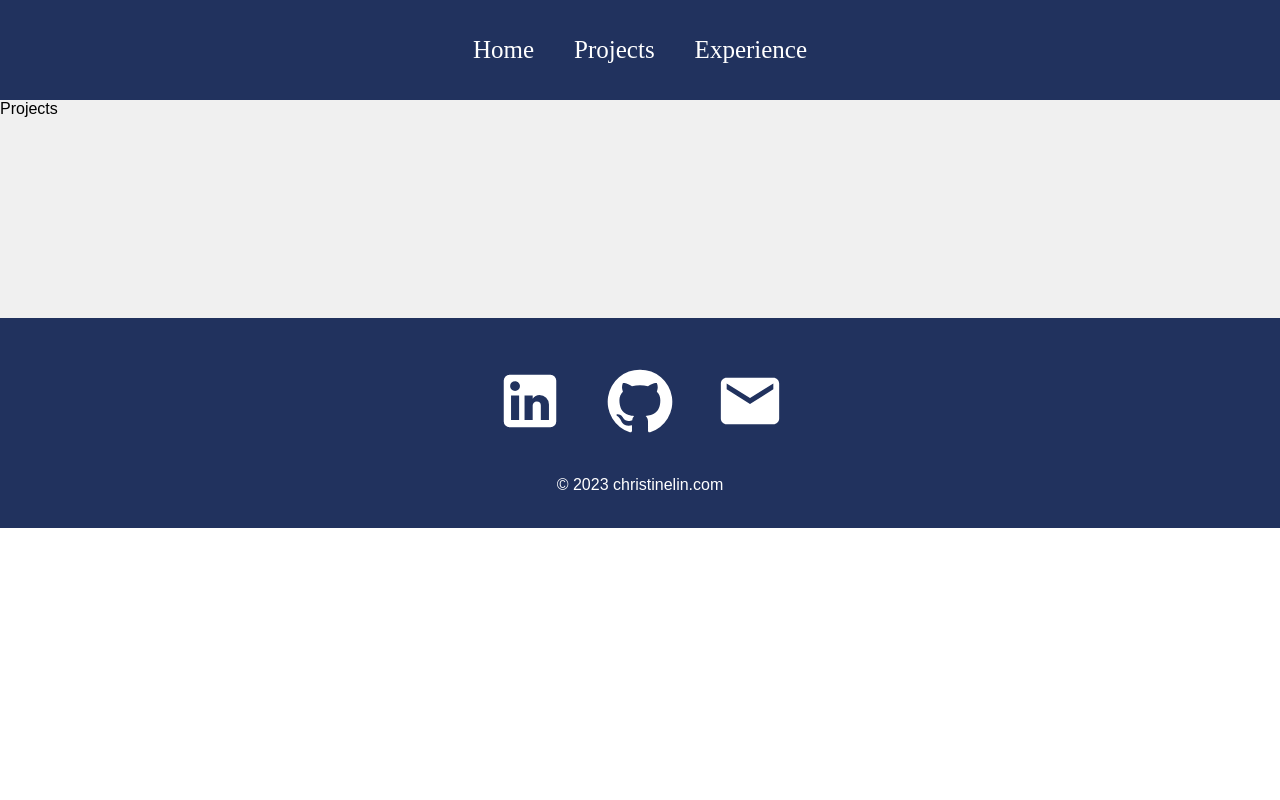
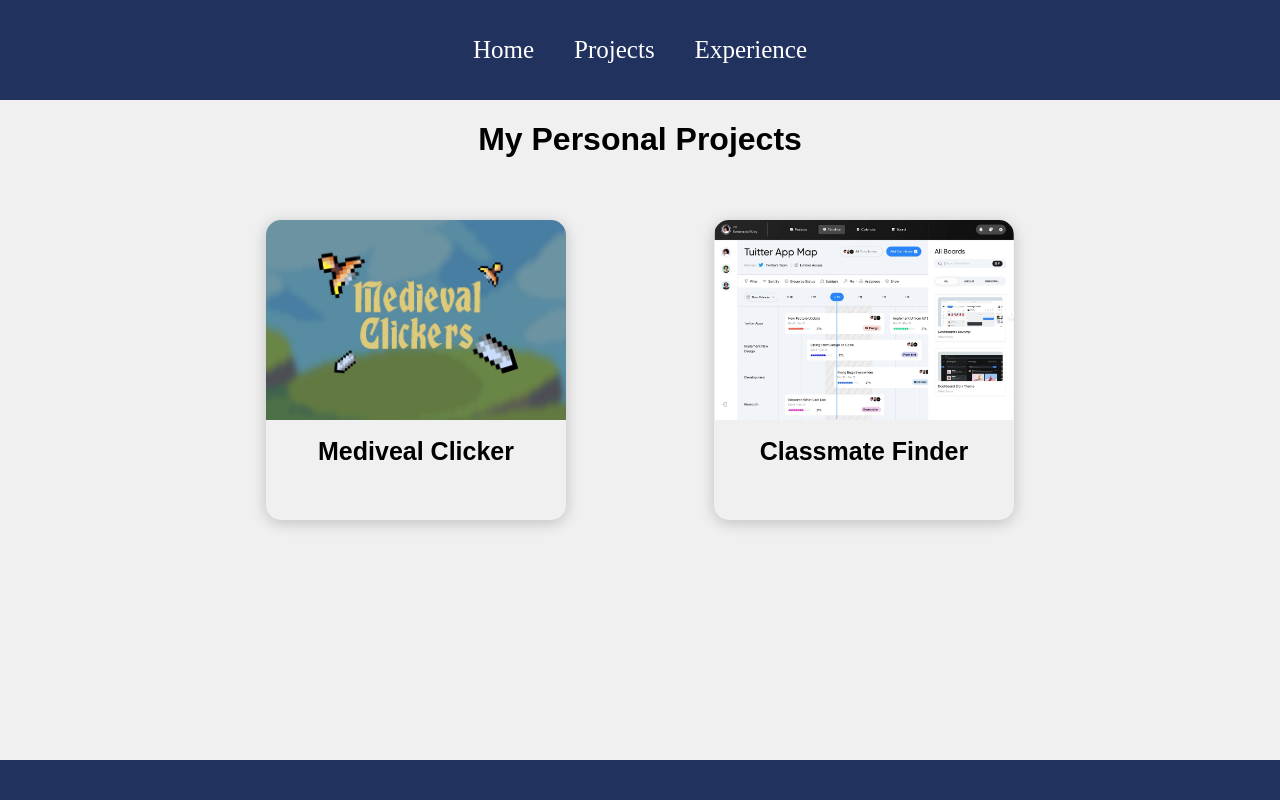
Before and after one commit to christinealin7771/WiCSE-Personal-Project, a React (Create React App) app: page /projects in a window 1280 px wide. Shown: the top 800 px of the page. Built offline with nearby package versions, Linux system fonts and the light colour scheme.

Commit message:
Added Projects Page and Project Display

```diff
--- a/src/App.js
+++ b/src/App.js
@@ -6,6 +6,7 @@
 import Experiences from './components/Pages/Experiences';
 import Projects from './components/Pages/Projects';
 import Footer from './components/Footer';
+import DisplayProject from './components/Pages/DisplayProject';
 
 function App() {
   return (
@@ -16,6 +17,7 @@
           <Route path="/" element={<Home/>}></Route>
           <Route path="/projects" element={<Projects/>}></Route>
           <Route path="/experience" element={<Experiences/>}></Route>
+          <Route path="/displayproject/:id" element={<DisplayProject/>}></Route>
         </Routes>
         <Footer/>
       </Router>
--- a/src/components/Navbar.js
+++ b/src/components/Navbar.js
@@ -6,6 +6,7 @@
 const Navbar = () => {
 
   return (
+
     <div className = "navbar">
         <div className = "links">
             <Link to="/">Home</Link>
--- /dev/null
+++ b/src/components/Pages/DisplayProject.css
@@ -0,0 +1,36 @@
+.project {
+    width: 100%;
+    height: calc(150vh - 100px);
+    display: flex;
+    justify-content: center;
+    align-items: center;
+    flex-direction: column;
+  }
+
+  .project h1 {
+    margin-top: 50px;
+    color: #3e497a;
+    font-size: 35px;
+  }
+  .project img {
+    width: 700px;
+    border-radius: 10px;
+  }
+
+  .project p {
+    font-size: 40px;
+    color: #3e497a;
+  }
+
+  .project svg {
+    font-size: 60px;
+    color: #3e497a;
+  }
+
+  .project .icons:hover {
+
+        color: black;
+        transition: 0.3s ease-in;
+        cursor: pointer;
+
+  }
--- /dev/null
+++ b/src/components/Pages/DisplayProject.js
@@ -0,0 +1,22 @@
+import React from 'react'
+import { useParams } from 'react-router-dom'
+import { ProjectList } from '../../data/ProjectList';
+import GitHubIcon from '@mui/icons-material/GitHub';
+import './DisplayProject.css'
+
+const DisplayProject = () => {
+    const {id} = useParams();
+    const project = ProjectList[id]
+    return (
+    <div className='project'>
+        <h1>{project.name}</h1>
+        <img src={project.image}/>
+        <p>
+            <b>Skills:</b> {project.skills}
+        </p>
+        <GitHubIcon className= "icons" onClick={() => window.open(project.github)}/>
+    </div>
+  )
+}
+
+export default DisplayProject
--- a/src/components/Pages/Experiences.js
+++ b/src/components/Pages/Experiences.js
@@ -10,7 +10,7 @@
 
 const Experiences = () => {
   return (
-    <div className="experience">
+    <div >
       <VerticalTimeline lineColor = "#3e497a">
         <VerticalTimelineElement
           className="vertical-timeline-element--education"
--- a/src/components/Pages/Home.js
+++ b/src/components/Pages/Home.js
@@ -32,7 +32,7 @@
           <li className="item">
             <h2>Coursework</h2>
             <span>Data Structures and Algorithms, Introduction to Computer Organization, Introduction to Software
-Engineering, Operating Systems, Introduction to Database</span>
+              Engineering, Operating Systems, Introduction to Database</span>
           </li>
         </ol>
       </div>
--- /dev/null
+++ b/src/components/Pages/ProjectItem.js
@@ -0,0 +1,15 @@
+import React from 'react'
+import { useNavigate } from 'react-router-dom'
+
+//props = paramter
+const ProjectItem = ({image, name, id}) => {
+    const navigate = useNavigate();
+  return (
+    <div className='projectItem' onClick={() => {navigate("/displayproject/" + id)}}>
+        <div style={{backgroundImage: `url(${image})`}} className='bgImage'/>
+        <h1>{name}</h1>
+    </div>
+  )
+}
+
+export default ProjectItem
--- /dev/null
+++ b/src/components/Pages/Projects.css
@@ -0,0 +1,75 @@
+.projects {
+    width: 100%;
+    height: auto;
+    display: flex;
+    justify-content: center;
+    align-items: center;
+    flex-direction: column;
+  }
+
+  /* .projects .projectTitle {
+    text-align: center;
+    color: #3e497a;
+    font-size: 60px;
+    font-weight: bolder;
+  } */
+
+  .projectList {
+    width: 70vw;
+    height: auto;
+    display: grid;
+    grid-template-columns: 1fr 1fr 1fr;
+    place-items: center;
+  }
+
+  /* MENU ITEM STYLING */
+
+  .projectItem {
+    border-radius: 15px;
+    width: 300px;
+    height: 300px;
+    margin: 40px;
+    box-shadow: 0px 3px 15px rgba(0, 0, 0, 0.2);
+    text-align: center;
+  }
+  .projectItem:hover {
+    box-shadow: 0px 3px 15px rgba(0, 0, 0, 0.5);
+    transition: 0.3s ease-in;
+    cursor: pointer;
+  }
+
+  .projectItem .bgImage {
+    border-top-left-radius: 15px;
+    border-top-right-radius: 15px;
+    width: 100%;
+    height: 200px;
+    background-position: center;
+    background-repeat: no-repeat;
+    background-size: cover;
+  }
+
+  .projectItem h1 {
+    font-size: 25px;
+  }
+
+  @media only screen and (max-width: 1300px) {
+    .projectList {
+      grid-template-columns: 1fr 1fr;
+    }
+  }
+
+  @media only screen and (max-width: 800px) {
+    .projectList {
+      grid-template-columns: 1fr;
+    }
+  }
+
+  @media only screen and (max-width: 800px) {
+    .projectList {
+      width: 100%;
+    }
+    .projectItem {
+      width: 300px;
+      height: 300px;
+    }
+  }
--- a/src/components/Pages/Projects.js
+++ b/src/components/Pages/Projects.js
@@ -1,8 +1,23 @@
 import React from 'react'
+import ProjectItem from './ProjectItem'
+// import proj1 from '../../images/proj1.jpg'
+// import proj2 from '../../images/proj2.jpg'
+import { ProjectList } from '../../data/ProjectList'
+
+import './Projects.css'
 
 const Projects = () => {
   return (
-    <div>Projects</div>
+    <div className = "projects">
+      <h1>My Personal Projects</h1>
+      <div className='projectList'>
+        {/* <ProjectItem name = "Social Media Website" image = {proj1}/>
+        <ProjectItem name = "Classmate Finder" image = {proj2} /> */}
+        {ProjectList.map((project, idx) => {
+          return <ProjectItem id = {idx} name = {project.name} image = {project.image}/>
+        })}
+      </div>
+    </div>
   )
 }
 
--- /dev/null
+++ b/src/data/ProjectList.js
@@ -0,0 +1,17 @@
+import proj1 from '../images/proj1.jpg'
+import proj2 from '../images/proj2.jpg'
+
+export const ProjectList = [
+    {
+        name: "Mediveal Clicker",
+        image: proj1,
+        skills: "Unity, C",
+        github: "https://github.com/christinealin7771/Medieval-Clicker",
+    },
+    {
+        name: "Classmate Finder",
+        image: proj2,
+        skills: "Javascript, React",
+        github: "https://github.com/christinealin7771"
+    }
+]
```
Also changed, not shown: src/images/proj1.jpg (added), src/images/proj2.jpg (added).
